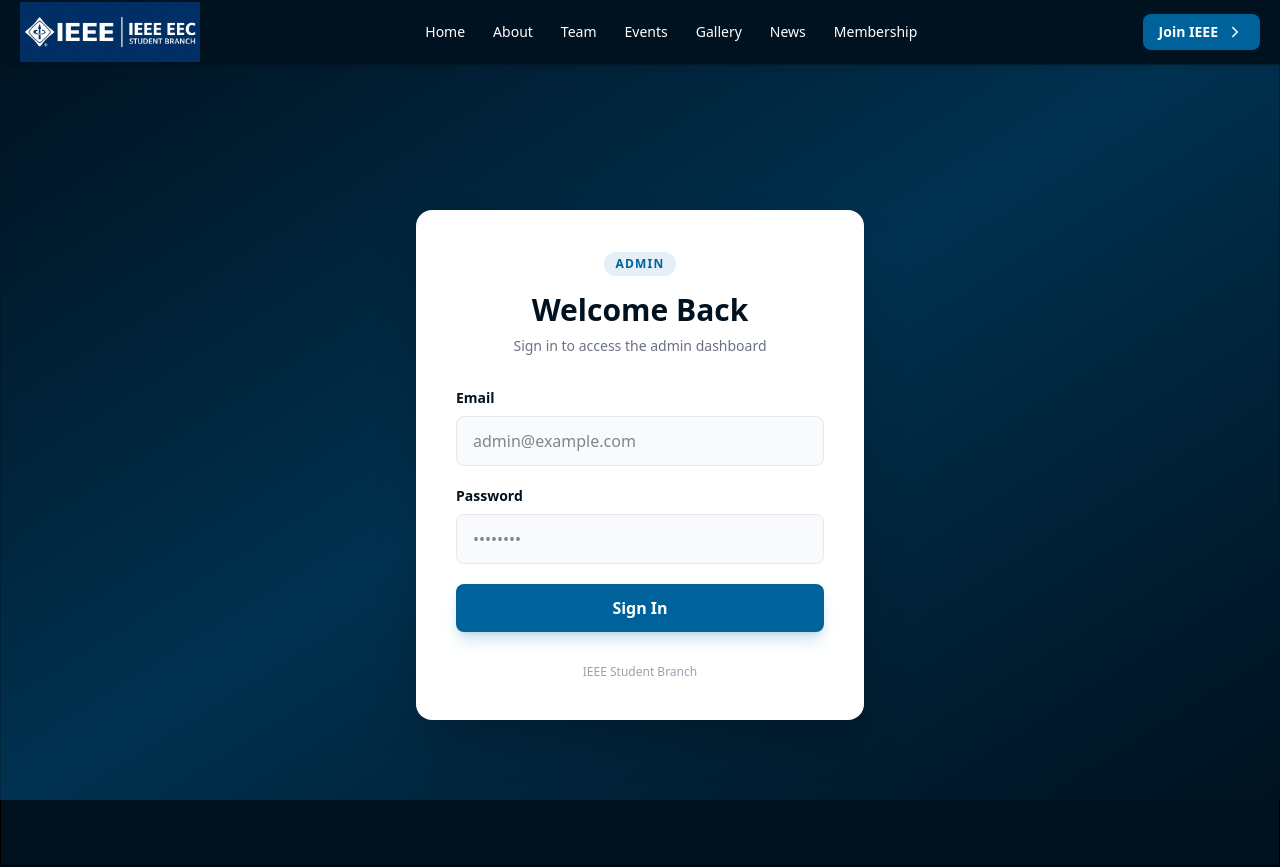
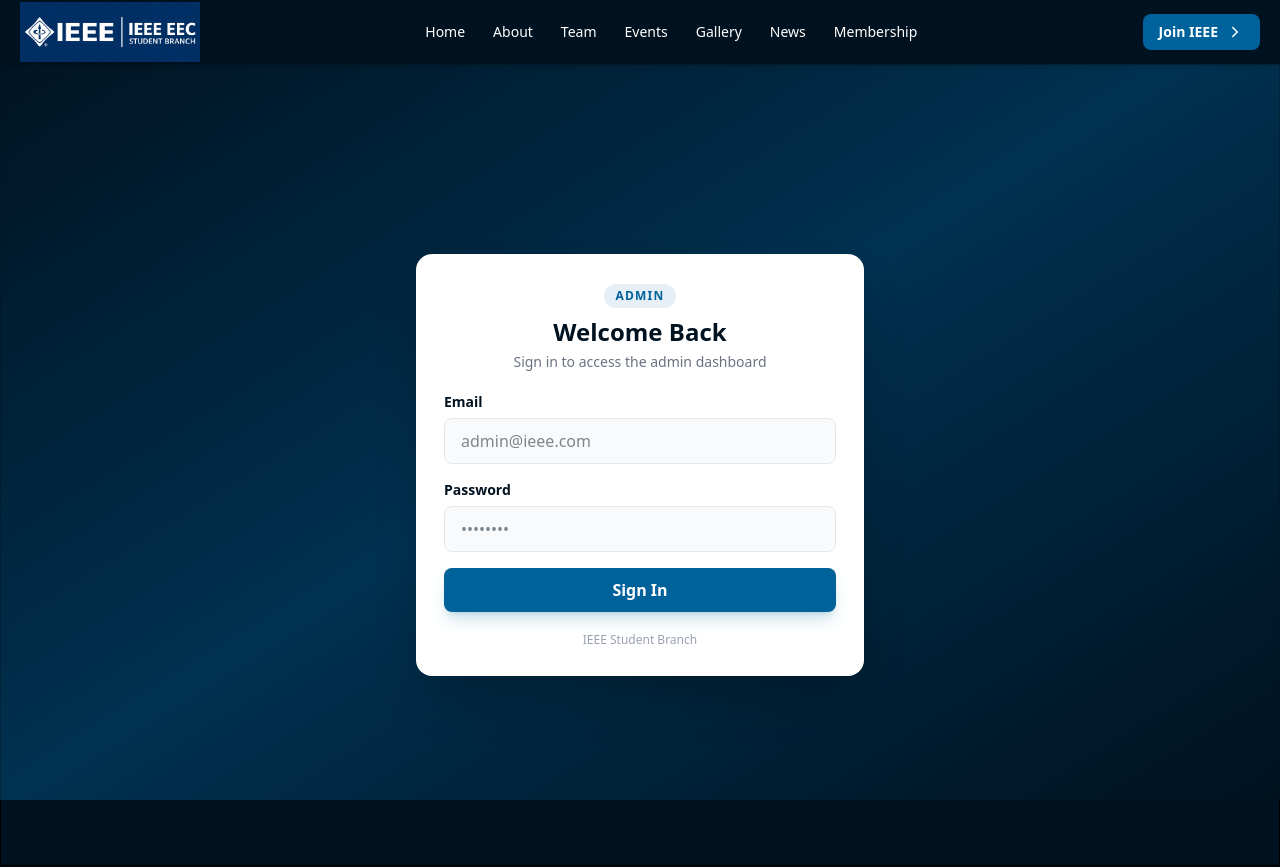
Before and after one commit to AMGAIN/IEEE-College-Web-App-, a Next.js app in the folder ieee-next/: page /login in a window 1280 px wide. Shown: the top 867 px of the page. Built offline with nearby package versions, Linux system fonts and the light colour scheme.

Commit message:
reduced height of login block

```diff
--- a/ieee-next/app/login/page.tsx
+++ b/ieee-next/app/login/page.tsx
@@ -9,7 +9,6 @@
   const handleSubmit = (e: React.FormEvent) => {
     e.preventDefault();
 
-    // Add your login API call here
     console.log({ email, password });
   };
 
@@ -20,31 +19,31 @@
 
       {/* Login Card */}
       <div className="relative z-10 w-full max-w-md">
-        <div className="bg-white rounded-2xl shadow-2xl p-8 sm:p-10">
+        <div className="bg-white rounded-2xl shadow-2xl p-6 sm:p-7">
 
           {/* Header */}
-          <div className="text-center mb-8">
-            <span className="inline-block px-3 py-1 mb-4 rounded-full bg-[#00629B]/10 text-[#00629B] text-xs font-bold uppercase tracking-widest">
+          <div className="text-center mb-5">
+            <span className="inline-block px-3 py-1 mb-2 rounded-full bg-[#00629B]/10 text-[#00629B] text-xs font-bold uppercase tracking-widest">
               Admin
             </span>
 
-            <h1 className="text-3xl font-black text-[#001220]">
+            <h1 className="text-2xl font-black text-[#001220]">
               Welcome Back
             </h1>
 
-            <p className="mt-2 text-sm text-gray-500">
+            <p className="mt-1 text-sm text-gray-500">
               Sign in to access the admin dashboard
             </p>
           </div>
 
           {/* Form */}
-          <form onSubmit={handleSubmit} className="space-y-5">
+          <form onSubmit={handleSubmit} className="space-y-4">
 
             {/* Email */}
             <div>
               <label
                 htmlFor="email"
-                className="block text-sm font-semibold text-[#001220] mb-2"
+                className="block text-sm font-semibold text-[#001220] mb-1.5"
               >
                 Email
               </label>
@@ -52,11 +51,11 @@
               <input
                 id="email"
                 type="email"
-                placeholder="admin@example.com"
+                placeholder="admin@ieee.com"
                 value={email}
                 onChange={(e) => setEmail(e.target.value)}
                 required
-                className="w-full px-4 py-3 rounded-lg border border-gray-200
+                className="w-full px-4 py-2.5 rounded-lg border border-gray-200
                 bg-gray-50 text-[#001220] outline-none
                 focus:border-[#00629B] focus:ring-2 focus:ring-[#00629B]/20
                 transition"
@@ -67,7 +66,7 @@
             <div>
               <label
                 htmlFor="password"
-                className="block text-sm font-semibold text-[#001220] mb-2"
+                className="block text-sm font-semibold text-[#001220] mb-1.5"
               >
                 Password
               </label>
@@ -79,7 +78,7 @@
                 value={password}
                 onChange={(e) => setPassword(e.target.value)}
                 required
-                className="w-full px-4 py-3 rounded-lg border border-gray-200
+                className="w-full px-4 py-2.5 rounded-lg border border-gray-200
                 bg-gray-50 text-[#001220] outline-none
                 focus:border-[#00629B] focus:ring-2 focus:ring-[#00629B]/20
                 transition"
@@ -89,7 +88,7 @@
             {/* Login Button */}
             <button
               type="submit"
-              className="w-full py-3 rounded-lg
+              className="w-full py-2.5 rounded-lg
               bg-[#00629B] hover:bg-[#004F7C]
               text-white font-bold
               transition-all duration-200
@@ -101,7 +100,7 @@
           </form>
 
           {/* Footer */}
-          <p className="text-center text-xs text-gray-400 mt-8">
+          <p className="text-center text-xs text-gray-400 mt-5">
             IEEE Student Branch
           </p>
         </div>
```
